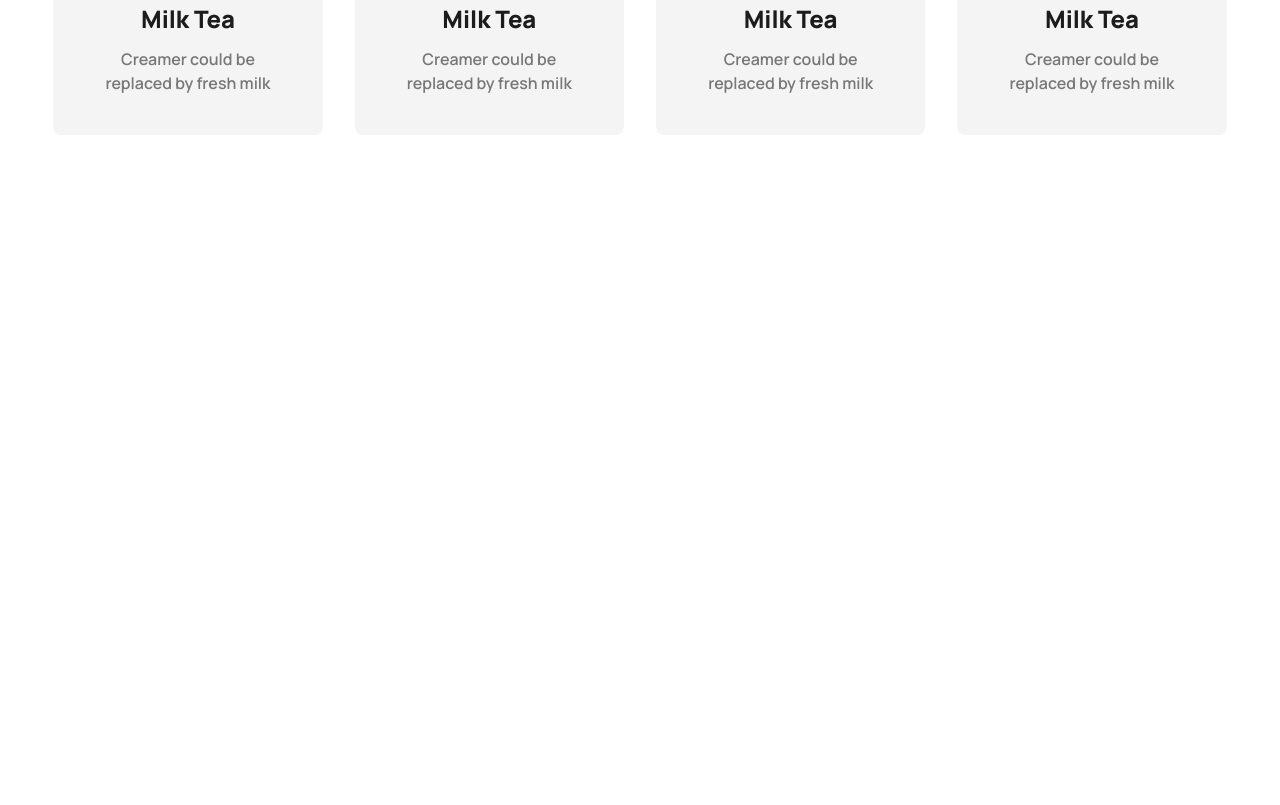
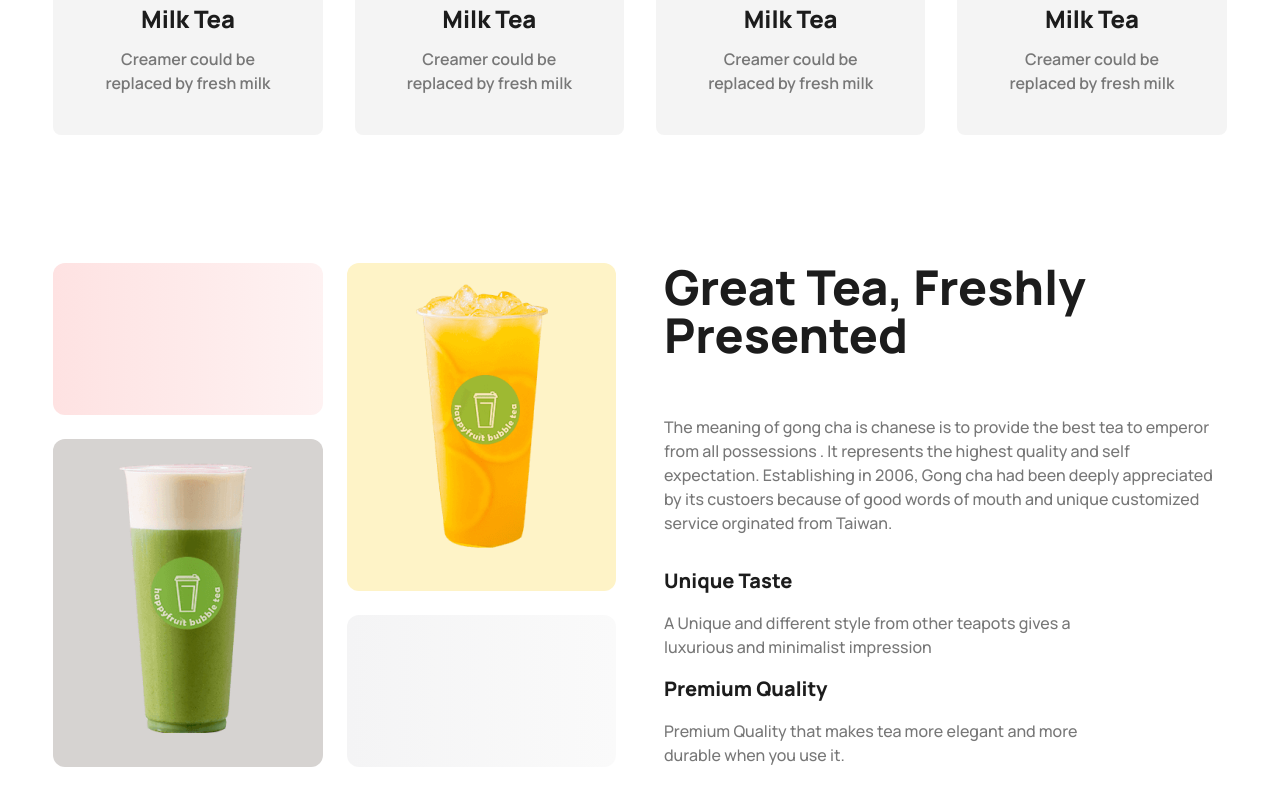
Before and after one commit to Johora99/Tea-House, a plain HTML site: page index.html in a window 1280 px wide. Shown: the part 1053-1858 px from the top of the page. Before the commit the page ends 1316 px from the top, so only its background shows below. Drawn offline with nearby package versions, Linux system fonts and the light colour scheme.

Commit message:
great tea

```diff
--- a/index.html
+++ b/index.html
@@ -88,6 +88,35 @@
                 </div>
 
             </section>
+            <section class="w-11/12 mx-auto mb-24">
+                <div class="grid grid-cols-1 md:grid-cols-2 gap-12">
+                    <div class="grid grid-cols-2 grid-rows-3 gap-6">
+                        <div class="bg-gradient-to-r from-red-100 to-red-50 rounded-xl row-span-1">
+
+                        </div>
+                        <div class="bg-amber-100 rounded-xl  row-span-2">
+                           <img src="./images/fresh-1.png" alt="" class="mx-auto my-5">
+                        </div>
+                        <div class="bg-stone-300 row-span-2 rounded-xl ">
+                           <img src="./images/fresh-2.png" alt="" class="mx-auto my-5">
+                        </div>
+                       <div class="bg-gradient-to-r from-zinc-100 to-zinc-50 rounded-xl row-span-1">
+
+                        </div>
+
+                    </div>
+                    <div>
+                        <h2 class="text-gray-dark text-3xl md:text-5xl font-extrabold">Great Tea, Freshly <br class="hidden md:block"> Presented</h2>
+                        <p class="text-content-text text-base font-medium mt-14 mb-8">The meaning of gong cha is chanese is to provide the best tea to emperor from all possessions . It represents the highest quality and self expectation. Establishing in 2006, Gong cha had been deeply appreciated by its custoers  because of good words of mouth and unique customized service orginated from Taiwan.</p>
+                        <h5 class="text-xl font-extrabold text-gray-dark">Unique Taste</h5>
+                        <p class="text-content-text text-base font-medium my-4">A Unique and different style from other teapots gives a <br class="hidden md:block"> luxurious and minimalist impression</p>
+                        <h5 class="text-xl font-extrabold text-gray-dark">Premium Quality</h5>
+                        <p class="text-content-text text-base font-medium mt-4">Premium Quality that makes tea more elegant and more <br class="hidden md:block"> durable when you use it.</p>
+
+                    </div>
+
+                </div>
+            </section>
 
         </main>
     </div>
```
